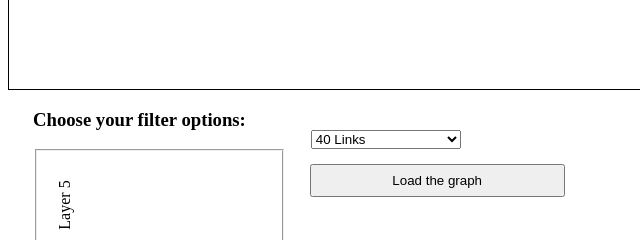
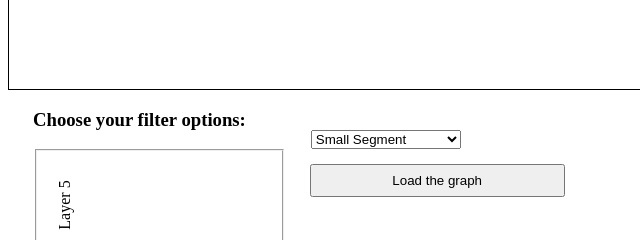
Before and after one commit to tbdn/d3_network, a website: page layout/ip_network.html in a window 1280 px wide. Shown: the part 820-1060 px from the top of the page, 0-640 px from the left. Drawn offline with Linux system fonts and the light colour scheme.

Commit message:
Added packets file to dropdown

```diff
--- a/layout/ip_network.html
+++ b/layout/ip_network.html
@@ -66,6 +66,7 @@
 
     <div id="form_loadGraphForm">
         <select id="selectFile">
+            <option value="packets">Small Segment</option>
             <option value="40_links">40 Links</option>
             <option value="300_links">300 Links</option>
             <option value="fullPackets">All Links (Careful, huge!)</option>
```
